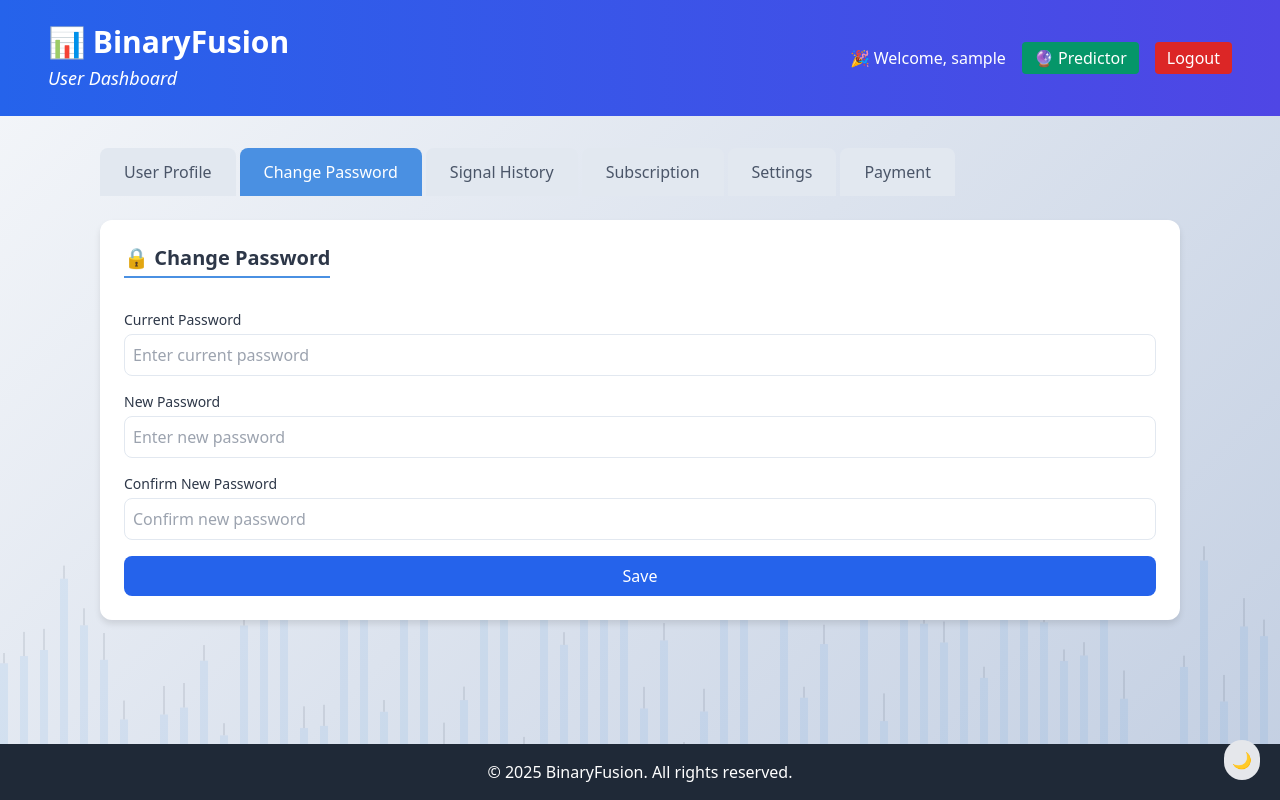
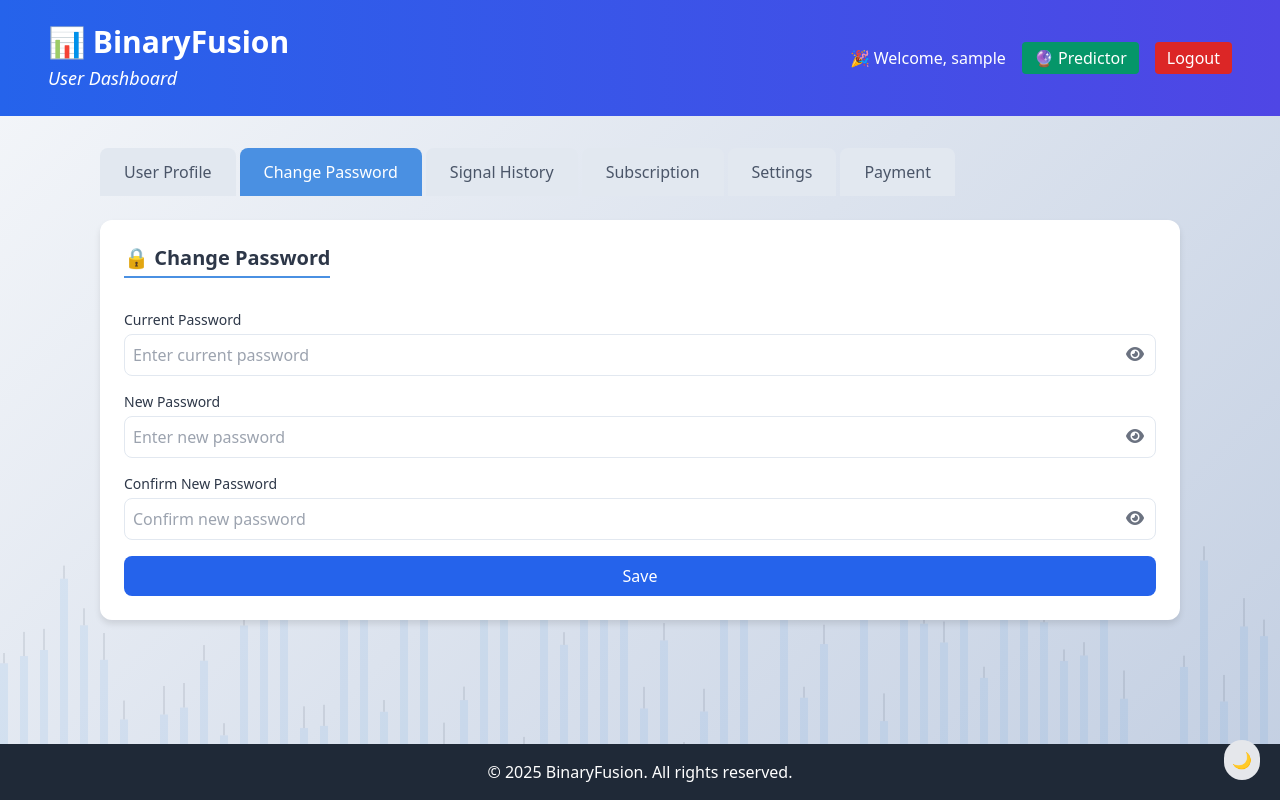
Before and after one commit to ArkaKarmoker/BinaryFusion, a Django app: page /accounts/dashboard/ in a window 1280 px wide, after a click on "Change Password". Run offline with Django 5.2, Linux system fonts and the light colour scheme; the visitor is signed in with stand-in values (Sample User, id 1); data that the repository does not hold is empty; some libraries are stand-ins or nearby versions.

Commit message:
UI Enhance, Bug Fix

```diff
--- a/templates/accounts/dashboard.html
+++ b/templates/accounts/dashboard.html
@@ -300,8 +300,18 @@
             left: 50%;
             transform: translate(-50%, -50%);
             font-size: 1rem;
-            color: white;
-        }
+            /* Removed fixed color: white to handle light/dark mode */
+        }
+
+        /* Specific icon colors for light and dark modes */
+        .light-mode .progress-circle .icon {
+            color: #4a90e2; /* Blue to be visible on white card */
+        }
+
+        .dark-mode .progress-circle .icon {
+            color: white; /* White to be visible on dark card */
+        }
+
         /* DataTable Dark Mode Styling */
         .dark-mode .dataTable {
             background-color: #2d3748;
@@ -572,15 +582,24 @@
                     {% csrf_token %}
                     <div>
                         <label for="current_password" class="block text-sm font-medium mb-1">Current Password</label>
-                        <input type="password" name="current_password" id="current_password" class="input-field w-full p-2 border rounded-lg focus:outline-none focus:ring-2 focus:ring-blue-500" placeholder="Enter current password" required>
+                        <div class="relative">
+                            <input type="password" name="current_password" id="current_password" class="input-field w-full p-2 border rounded-lg focus:outline-none focus:ring-2 focus:ring-blue-500 pr-10" placeholder="Enter current password" required>
+                            <i class="fas fa-eye absolute right-3 top-3 cursor-pointer text-gray-500" onclick="togglePasswordVisibility('current_password', this)"></i>
+                        </div>
                     </div>
                     <div>
                         <label for="new_password" class="block text-sm font-medium mb-1">New Password</label>
-                        <input type="password" name="new_password" id="new_password" class="input-field w-full p-2 border rounded-lg focus:outline-none focus:ring-2 focus:ring-blue-500" placeholder="Enter new password" required>
+                        <div class="relative">
+                            <input type="password" name="new_password" id="new_password" class="input-field w-full p-2 border rounded-lg focus:outline-none focus:ring-2 focus:ring-blue-500 pr-10" placeholder="Enter new password" required>
+                            <i class="fas fa-eye absolute right-3 top-3 cursor-pointer text-gray-500" onclick="togglePasswordVisibility('new_password', this)"></i>
+                        </div>
                     </div>
                     <div>
                         <label for="confirm_new_password" class="block text-sm font-medium mb-1">Confirm New Password</label>
-                        <input type="password" name="confirm_new_password" id="confirm_new_password" class="input-field w-full p-2 border rounded-lg focus:outline-none focus:ring-2 focus:ring-blue-500" placeholder="Confirm new password" required>
+                        <div class="relative">
+                            <input type="password" name="confirm_new_password" id="confirm_new_password" class="input-field w-full p-2 border rounded-lg focus:outline-none focus:ring-2 focus:ring-blue-500 pr-10" placeholder="Confirm new password" required>
+                            <i class="fas fa-eye absolute right-3 top-3 cursor-pointer text-gray-500" onclick="togglePasswordVisibility('confirm_new_password', this)"></i>
+                        </div>
                     </div>
                     <button type="submit" name="change_password" class="bg-blue-600 text-white px-4 py-2 rounded-lg hover:bg-blue-700 transition duration-200 w-full">Save</button>
                 </form>
@@ -760,9 +779,9 @@
                         </div>
                         <div>
                             {% if user.profile.subscription == 'premium' %}
-                            <button onclick="openRenewModal()" class="bg-blue-600 text-white px-4 py-2 rounded-lg hover:bg-blue-700 transition duration-200 w-full">Renew Subscription</button>
+                            <button id="status-card-button" onclick="openRenewModal()" class="bg-blue-600 text-white px-4 py-2 rounded-lg hover:bg-blue-700 transition duration-200 w-full">Renew Subscription</button>
                             {% else %}
-                            <button onclick="openSubscriptionModal()" class="bg-blue-600 text-white px-4 py-2 rounded-lg hover:bg-blue-700 transition duration-200 w-full">Subscribe to Premium</button>
+                            <button id="status-card-button" onclick="openSubscriptionModal()" class="bg-blue-600 text-white px-4 py-2 rounded-lg hover:bg-blue-700 transition duration-200 w-full">Subscribe to Premium</button>
                             {% endif %}
                         </div>
                     </div>
@@ -1084,6 +1103,12 @@
                         document.querySelector('#premium-plan-button').outerHTML = '<button class="mt-6 w-full bg-gray-200 dark:bg-gray-700 text-gray-800 dark:text-white px-4 py-2 rounded-lg" id="premium-plan-button">Current Plan</button>';
                         // Update free plan button to "Previous Plan"
                         document.querySelector('#free-plan-button').textContent = 'Previous Plan';
+                        // Update subscription status card button text and function
+                        const statusBtn = document.getElementById('status-card-button');
+                        if (statusBtn) {
+                            statusBtn.textContent = 'Renew Subscription';
+                            statusBtn.setAttribute('onclick', 'openRenewModal()');
+                        }
                         // Update subscription status in user profile tab
                         document.getElementById('subscription-status-user').textContent = response.subscription;
                         document.getElementById('subscription-expiry-user').textContent = 'Expires on: ' + response.subscription_end_date;
@@ -1482,7 +1507,7 @@
                                 response.payment.payment_method, // Payment method
                                 response.payment.transaction_id || '-', // Transaction ID
                                 '<span class="text-yellow-500">' + response.payment.status + '</span>', // Status with styling
-                                '<a href="#" class="text-blue-500 hover:underline">View</a>' // Details link
+                                '<a href="#" class="text-blue-500 hover:underline view-details" data-payment-id="' + response.payment.payment_id + '" data-user="{{ user.username }}" data-payment-type="' + response.payment.payment_type + '" data-currency="' + response.payment.currency + '" data-amount="' + amountDisplay.replace(/<[^>]*>/g, '') + '" data-payment-method="' + response.payment.payment_method + '" data-transaction-id="' + (response.payment.transaction_id || '-') + '" data-status="' + response.payment.status + '" data-payment-note="' + (paymentNote || '-') + '" data-remark="-" data-created-at="' + response.payment.created_at + '" data-last-updated="' + response.payment.created_at + '">View</a>' // Details link
                             ];
                             paymentTable.row.add(newRow).draw();
                             // Clear form fields
@@ -1606,9 +1631,12 @@
                     }
                 });
             });
-            // Add event listeners for view details links
-            document.querySelectorAll('.view-details').forEach(link => {
-                link.addEventListener('click', function(e) {
+
+            // --- FIX START: Use Event Delegation for View Details Links ---
+            // This replaces the old loop that only bound to existing elements.
+            // Using jQuery's .on() method bound to the document ensures that even rows added
+            // dynamically (via AJAX) will trigger the click event.
+            $(document).on('click', '.view-details', function(e) {
                 e.preventDefault();
                 const data = this.dataset;
                 document.getElementById('modal-payment-id').textContent = data.paymentId;
@@ -1625,7 +1653,8 @@
                 document.getElementById('modal-last-updated').textContent = data.lastUpdated;
                 document.getElementById('paymentModal').style.display = 'flex';
             });
-            });
+            // --- FIX END ---
+
             // Restore active tab from localStorage
             const activeTab = sessionStorage.getItem('activeTab') || 'user-tab';
             const tabButton = document.querySelector(`.tab-button[onclick="openTab(event, '${activeTab}')"]`);
@@ -1840,6 +1869,19 @@
             if (event) event.stopPropagation();
             document.getElementById('paymentModal').style.display = 'none';
         }
+        // Password Visibility Toggle
+        function togglePasswordVisibility(inputId, icon) {
+            const input = document.getElementById(inputId);
+            if (input.type === "password") {
+                input.type = "text";
+                icon.classList.remove('fa-eye');
+                icon.classList.add('fa-eye-slash');
+            } else {
+                input.type = "password";
+                icon.classList.remove('fa-eye-slash');
+                icon.classList.add('fa-eye');
+            }
+        }
     </script>
 </body>
 </html>
--- a/templates/predictor/app.html
+++ b/templates/predictor/app.html
@@ -444,7 +444,7 @@
                            class="input-field w-full p-2 border rounded-lg focus:outline-none focus:ring-2 focus:ring-blue-500 text-center">
                     <button type="submit"
                             class="bg-blue-600 text-white px-6 py-2 rounded-lg hover:bg-blue-700 transition duration-200 flex items-center justify-center whitespace-nowrap">
-                        Predict
+                        <i class="fa fa-rocket"></i> Predict
                         <span id="loading-spinner" class="spinner"></span>
                         <span id="countdown-timer" class="countdown"></span>
                     </button>
```
Lines whose indentation alone changed are shown as unchanged.
